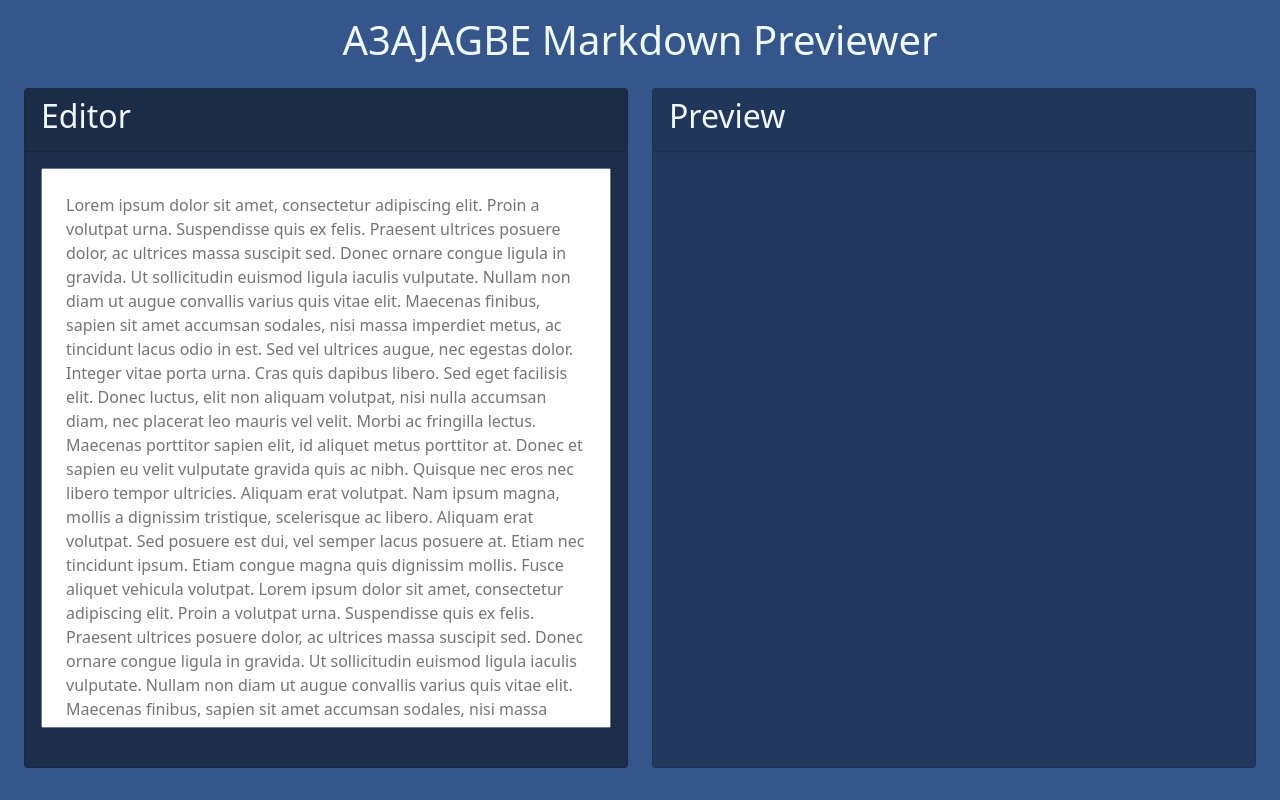
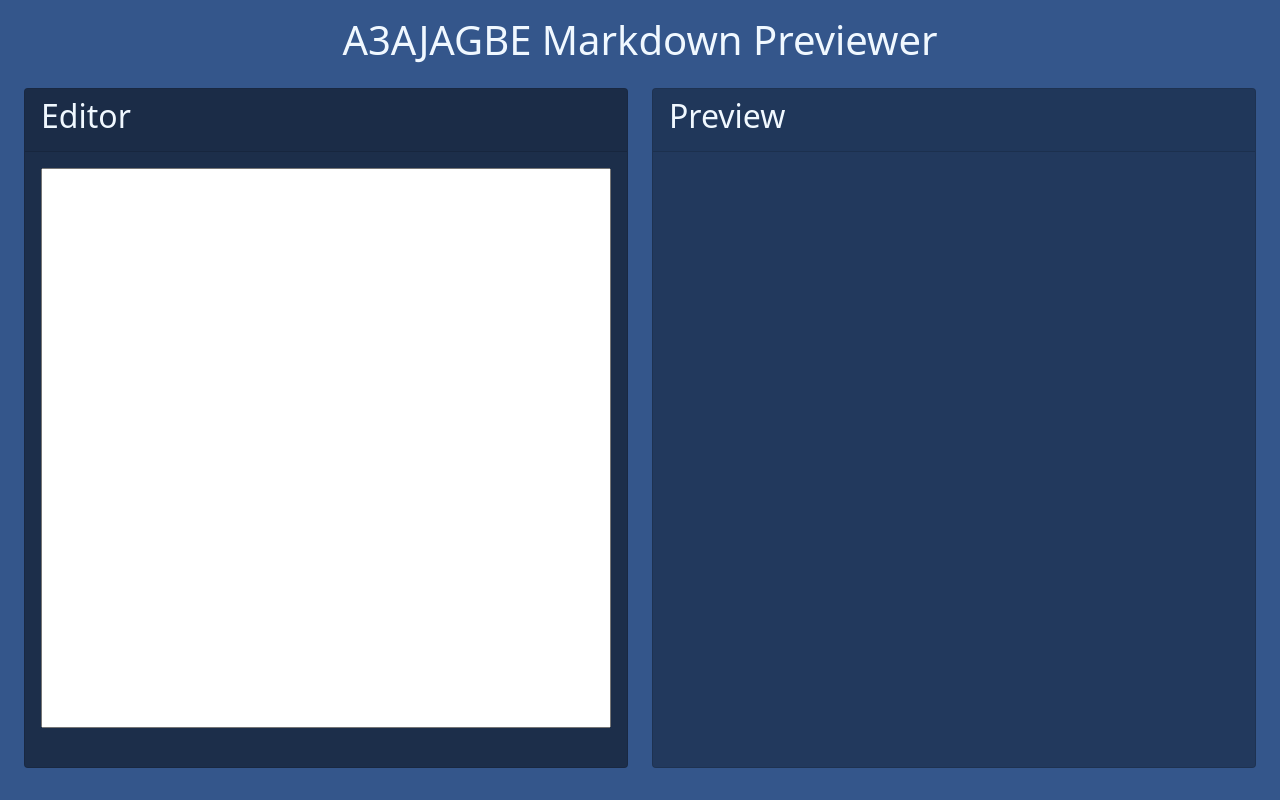
Before and after one commit to A3AJAGBE/react-markdown-previewer, a React (Create React App) app: page / in a window 1280 px wide. Built offline with nearby package versions, Linux system fonts and the light colour scheme.

Commit message:
Add handleChange bind

```diff
--- a/src/App.js
+++ b/src/App.js
@@ -16,6 +16,16 @@ class App extends React.Component {
         this.state = {
             markdown: ""
         };
+
+        this.handleChange = this.handleChange.bind(this);
+    }
+
+    handleChange(event) {
+        this.setState({markdown: event.target.value});
+    }
+
+    updateMarkdown(markdown) {
+        this.setState({ markdown });
     }
 
     render() {
@@ -31,7 +41,7 @@ class App extends React.Component {
                             <Card id="Editor-Card">
                                 <Card.Header> <h2>Editor</h2> </Card.Header>
                                 <Card.Body>
-                                    <textarea id="editor" placeholder={PLACEHOLDER} className="p-4"></textarea>
+                                    <textarea className="p-4" id="editor" placeholder={this.state.markdown} onChange={this.handleChange}></textarea>
                                 </Card.Body>
                             </Card>
                         </Col>
```
